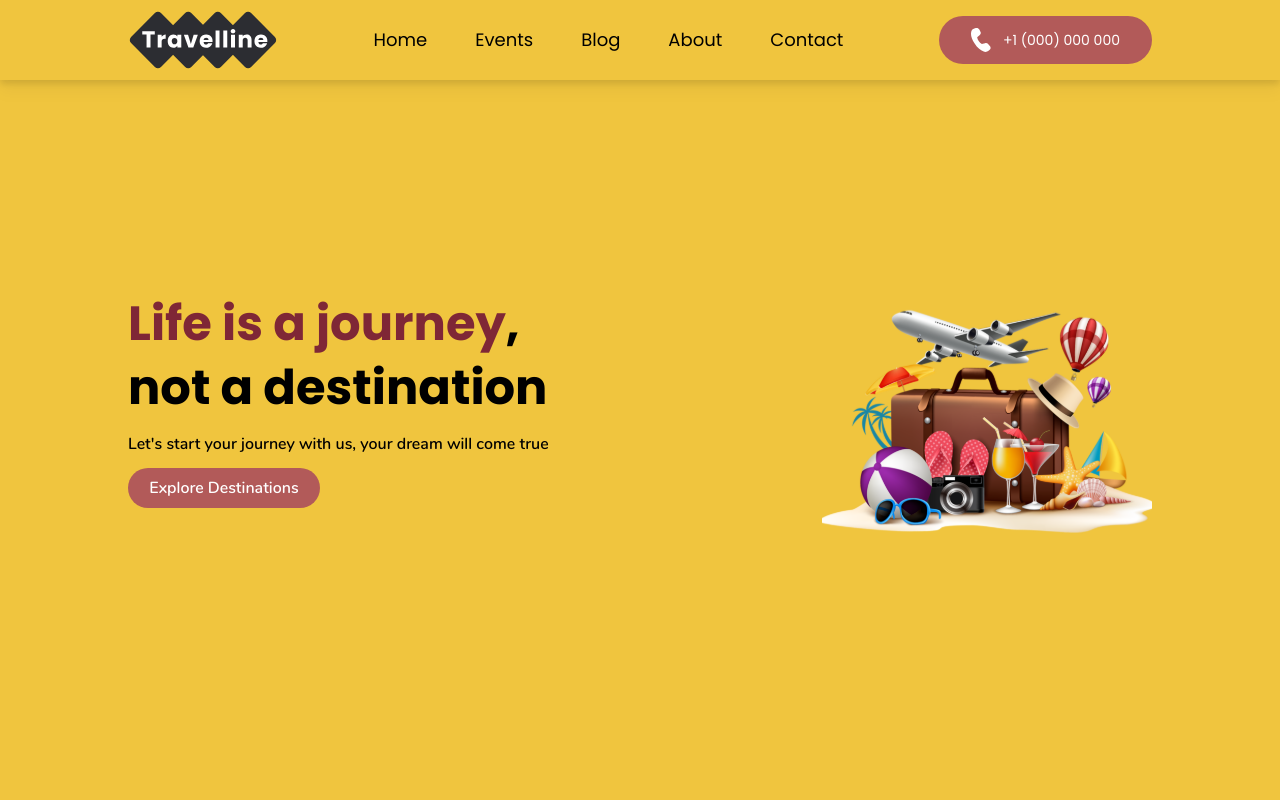
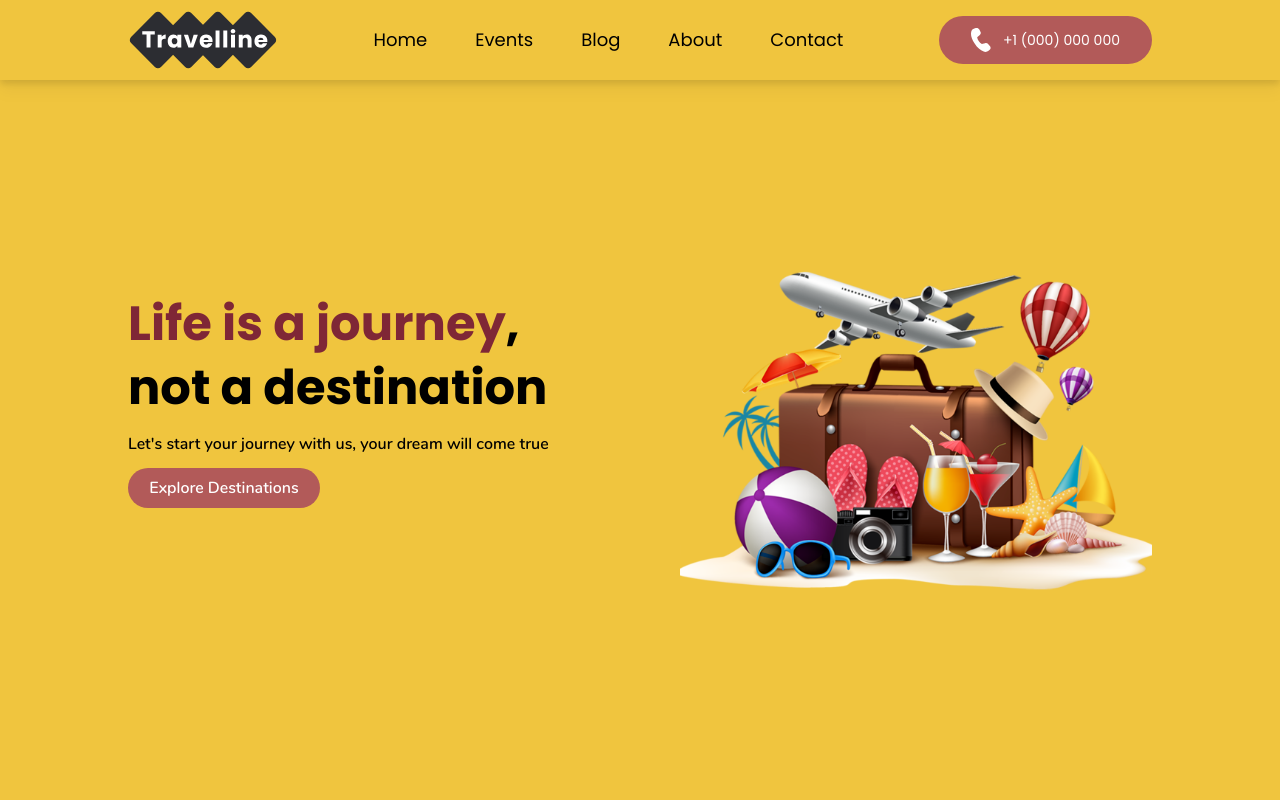
Before and after one commit to defz7/travelline, a Next.js app: page / in a window 1280 px wide. Shown: the top 800 px of the page. Built offline with nearby package versions, Linux system fonts and the light colour scheme.

Commit message:
fix(Home): update landingpage

```diff
--- a/components/Home/landingpage.tsx
+++ b/components/Home/landingpage.tsx
@@ -4,24 +4,24 @@ import CoverImg from "../../public/Images/Home/kisspng-travel-clip-art-portable-
 
 function Landingpage() {
   return (
-    <div className="min-h-[60vh] lg:min-h-[70vh] xl:min-h-screen grid justify-items-center content-center bg-cstmyellow">
-      <div className="px-7 sm:px-16 xl:px-32 2xl:px-52 py-24 sm:py-28 xl:py-48 m-auto">
+    <div className="min-h-[60vh] md:min-h-[50vh] lg:min-h-[70vh] xl:min-h-screen grid justify-items-center content-center bg-cstmyellow">
+      <div className="px-7 sm:px-16 xl:px-32 2xl:px-28 py-24 sm:py-28 xl:py-48 m-auto xl:container">
         <div
-          className="grid grid-cols-1 md:grid-cols-2 gap-x-20 gap-y-4 content-center xl:container xl:mx-auto"
+          className="lg:max-w-[900px] xl:max-w-none grid grid-cols-1 md:grid-cols-2 xl:gap-x-20 2xl:gap-x-28 gap-y-4 content-center xl:container xl:mx-auto"
           data-aos="fade-up"
           data-aos-duration="2000"
         >
-          <div className="h-full gap-3 2xl:gap-4 content-center grid">
-            <h1 className="font-poppinsBold text-[32px] md:text-4xl xl:text-5xl 2xl:text-7xl text-black leading-[2.6rem] md:leading-[2.9rem] xl:leading-[4rem] 2xl:leading-[5.6rem]">
+          <div className="h-full gap-3 2xl:gap-1 content-center grid">
+            <h1 className="font-poppinsBold text-[32px] md:text-4xl xl:text-5xl 2xl:text-6xl text-black leading-[2.6rem] md:leading-[2.9rem] xl:leading-[4rem] 2xl:leading-[5rem]">
               <span className="text-brownfont">Life is a journey</span>, not a
               destination
             </h1>
-            <p className="font-nunitoSemi text-[14px] xl:text-[16px] 2xl:text-2xl text-black">
+            <p className="font-nunitoSemi text-[14px] xl:text-[16px] 2xl:text-[22px] text-black">
               Let's start your journey with us, your dream will come true
             </p>
-            <div className="flex gap-5 2xl:pt-2">
+            <div className="flex gap-5 2xl:pt-3">
               <Link href="/">
-                <a className="font-nunitoSemi flex justify-center items-center w-36 xl:w-48 2xl:w-60 cursor-pointer text-white border-white bg-cstmdarkbrown hover:bg-cstmdarkerbrown hover:scale-110 duration-300 py-2 xl:py-3 rounded-[80px] text-xs xl:text-[16px] 2xl:text-xl">
+                <a className="font-nunitoSemi flex justify-center items-center w-36 xl:w-48 2xl:w-60 cursor-pointer text-white border-white bg-cstmdarkbrown hover:bg-cstmdarkerbrown hover:scale-110 duration-300 py-2 xl:py-3 2xl:py-4 rounded-[80px] text-xs xl:text-[16px] 2xl:text-[19px]">
                   Explore Destinations
                 </a>
               </Link>
@@ -35,7 +35,7 @@ function Landingpage() {
               </p>
             </div>
           </div>
-          <div className="md:mr-0 grid content-center m-auto w-full sm:max-w-[330px] md:w-full">
+          <div className="md:mr-0 grid content-center m-auto w-full sm:max-w-[330px] md:max-w-[390px] lg:max-w-[400px] xl:max-w-[500px] 2xl:max-w-[700px]">
             <Image
               src={CoverImg.src}
               width={910}
```
